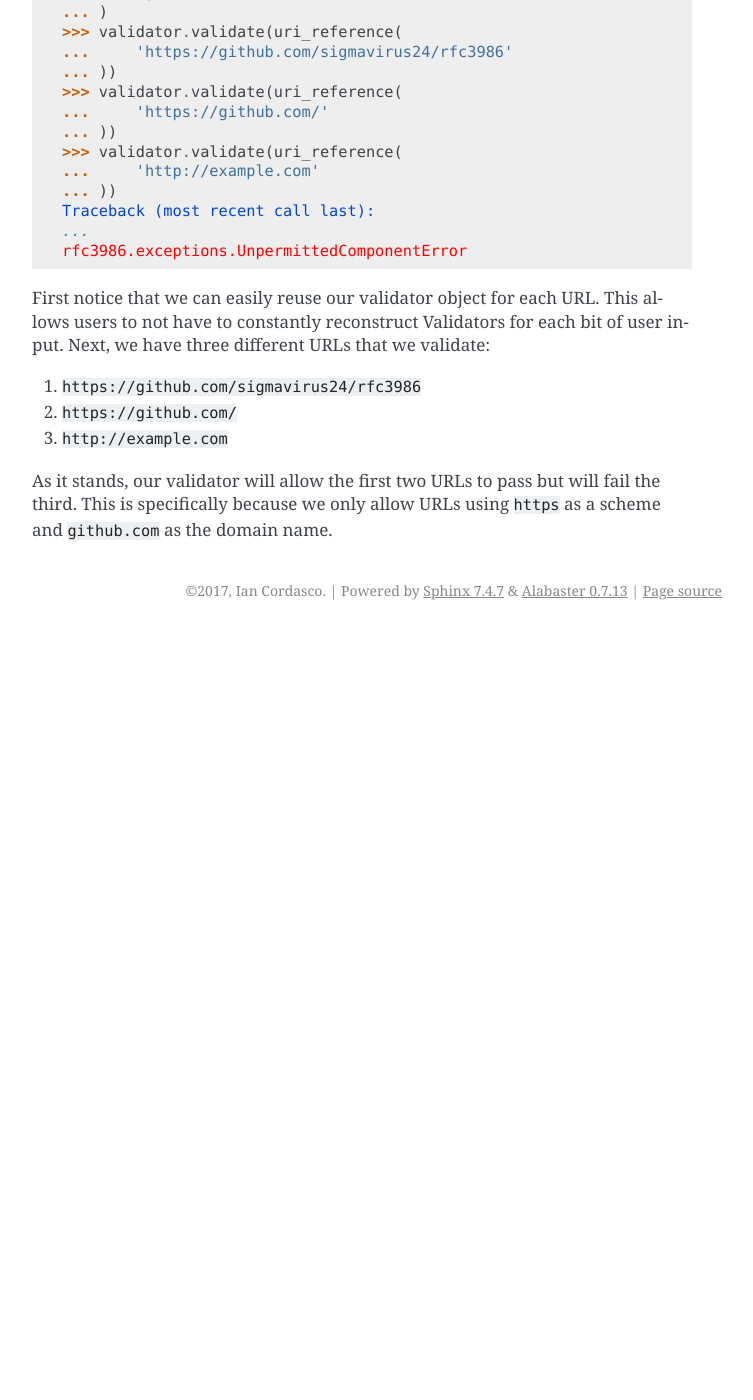
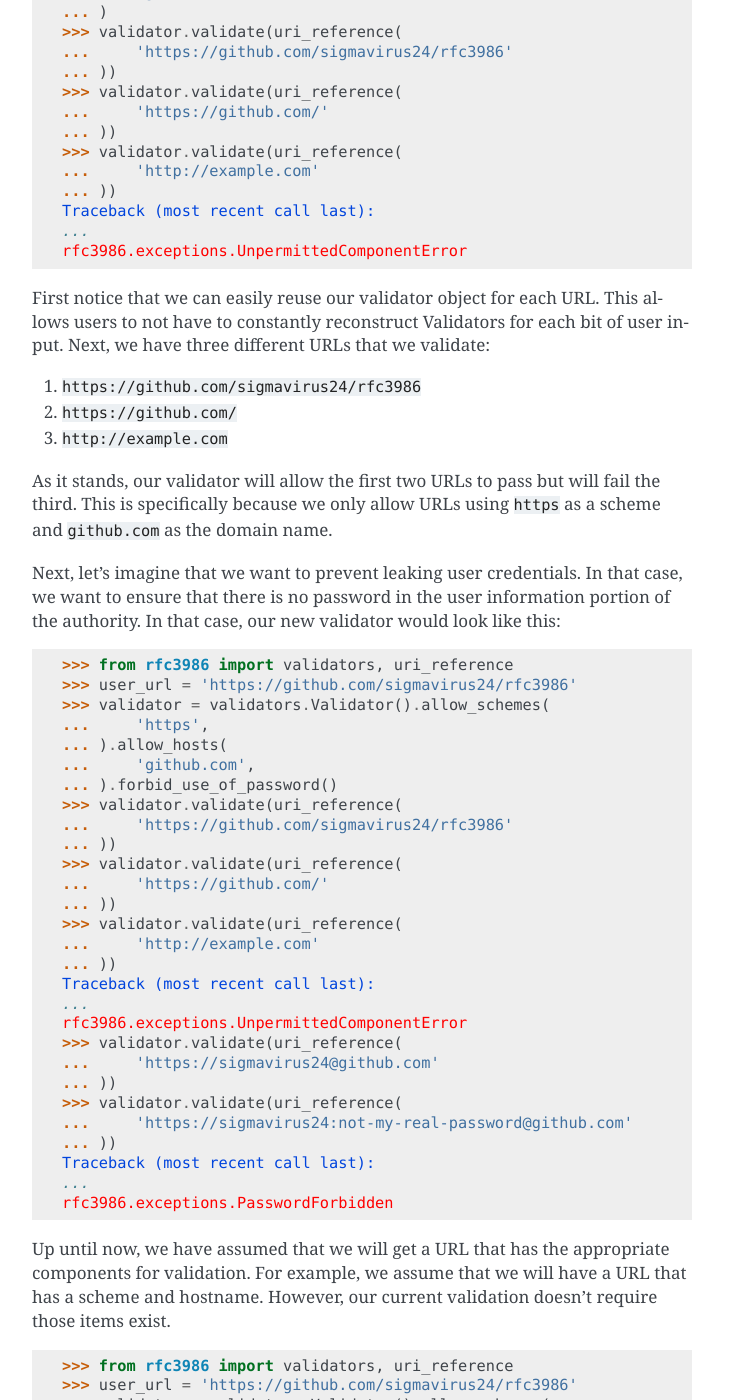
Before and after one commit to python-hyper/rfc3986, a Sphinx documentation site: the page built from docs/source/user/validating.rst, in a window 1280 px wide and 1400 px high, scrolled down 591 px. Shown: the whole window, without its empty margins (388-1141 px from the left). Built offline with Sphinx 7.4.7, drawn with Linux system fonts in a browser that asks for light colours; pages that are not in the unit, such as notebooks, are missing from menus; before the commit the page ends 1221 px from its top, so only the background shows below that; some of the changed text lies outside the part shown.

Commit message:
Wrap up documentation of Validator

```diff
--- a/docs/source/user/validating.rst
+++ b/docs/source/user/validating.rst
@@ -52,5 +52,89 @@ As it stands, our validator will allow the first two URLs to pass but will
 fail the third. This is specifically because we only allow URLs using
 ``https`` as a scheme and ``github.com`` as the domain name.
 
+Next, let's imagine that we want to prevent leaking user credentials. In that
+case, we want to ensure that there is no password in the user information
+portion of the authority. In that case, our new validator would look like this:
+
+.. doctest::
+
+    >>> from rfc3986 import validators, uri_reference
+    >>> user_url = 'https://github.com/sigmavirus24/rfc3986'
+    >>> validator = validators.Validator().allow_schemes(
+    ...     'https',
+    ... ).allow_hosts(
+    ...     'github.com',
+    ... ).forbid_use_of_password()
+    >>> validator.validate(uri_reference(
+    ...     'https://github.com/sigmavirus24/rfc3986'
+    ... ))
+    >>> validator.validate(uri_reference(
+    ...     'https://github.com/'
+    ... ))
+    >>> validator.validate(uri_reference(
+    ...     'http://example.com'
+    ... ))
+    Traceback (most recent call last):
+    ...
+    rfc3986.exceptions.UnpermittedComponentError
+    >>> validator.validate(uri_reference(
+    ...     'https://sigmavirus24@github.com'
+    ... ))
+    >>> validator.validate(uri_reference(
+    ...     'https://sigmavirus24:not-my-real-password@github.com'
+    ... ))
+    Traceback (most recent call last):
+    ...
+    rfc3986.exceptions.PasswordForbidden
+
+Up until now, we have assumed that we will get a URL that has the appropriate
+components for validation. For example, we assume that we will have a URL that
+has a scheme and hostname. However, our current validation doesn't require
+those items exist.
+
+.. doctest::
+
+    >>> from rfc3986 import validators, uri_reference
+    >>> user_url = 'https://github.com/sigmavirus24/rfc3986'
+    >>> validator = validators.Validator().allow_schemes(
+    ...     'https',
+    ... ).allow_hosts(
+    ...     'github.com',
+    ... ).forbid_use_of_password()
+    >>> validator.validate(uri_reference('//github.com'))
+    >>> validator.validate(uri_reference('https:/'))
+
+In the first case, we have a host name but no scheme and in the second we have
+a scheme and a path but no host. If we want to ensure that those components
+are there and that they are *always* what we allow, then we must add one last
+item to our validator:
+
+.. doctest::
+
+    >>> from rfc3986 import validators, uri_reference
+    >>> user_url = 'https://github.com/sigmavirus24/rfc3986'
+    >>> validator = validators.Validator().allow_schemes(
+    ...     'https',
+    ... ).allow_hosts(
+    ...     'github.com',
+    ... ).forbid_use_of_password(
+    ... ).require_presence_of(
+    ...     'scheme', 'host',
+    ... )
+    >>> validator.validate(uri_reference('//github.com'))
+    Traceback (most recent call last):
+    ...
+    rfc3986.exceptions.MissingComponentError
+    >>> validator.validate(uri_reference('https:/'))
+    Traceback (most recent call last):
+    ...
+    rfc3986.exceptions.MissingComponentError
+    >>> validator.validate(uri_reference('https://github.com'))
+    >>> validator.validate(uri_reference(
+    ...     'https://github.com/sigmavirus24/rfc3986'
+    ... ))
+
+.. links
+
 .. _validating an email address:
     http://haacked.com/archive/2007/08/21/i-knew-how-to-validate-an-email-address-until-i.aspx/
```
